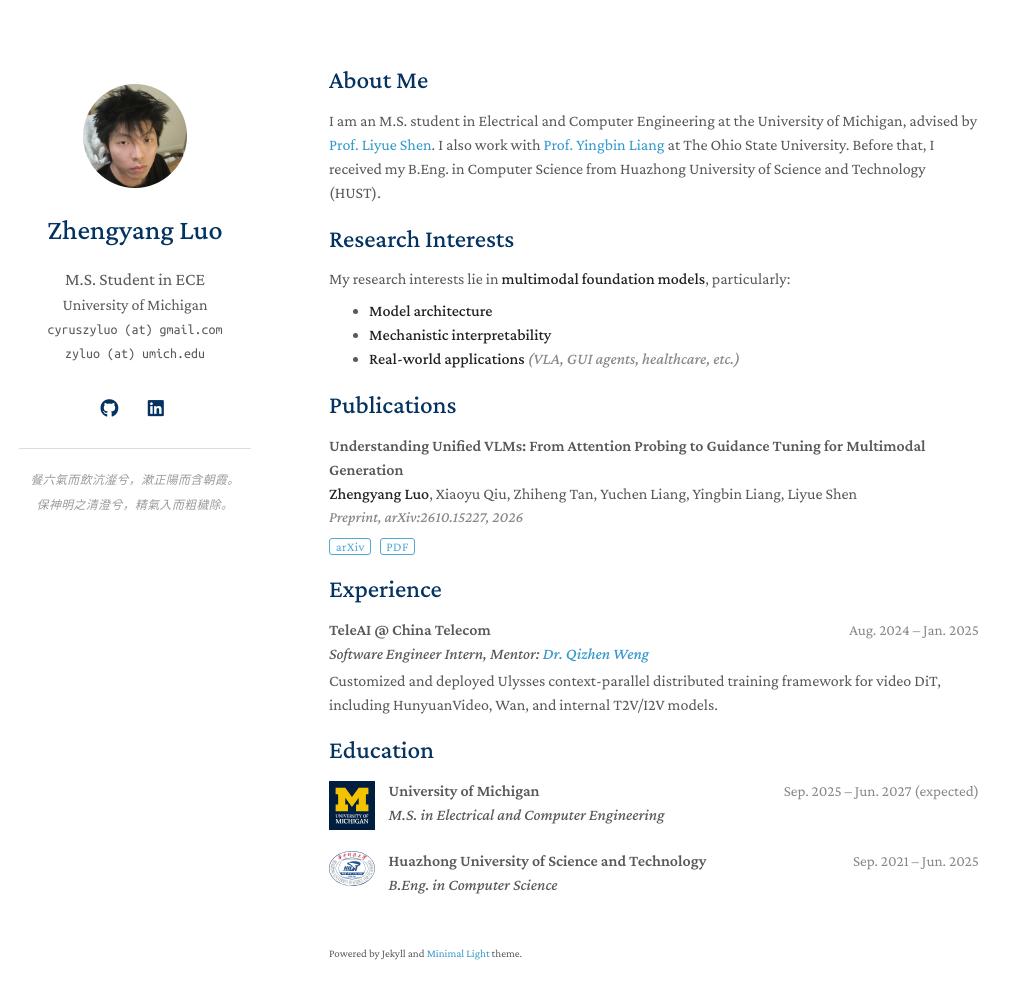
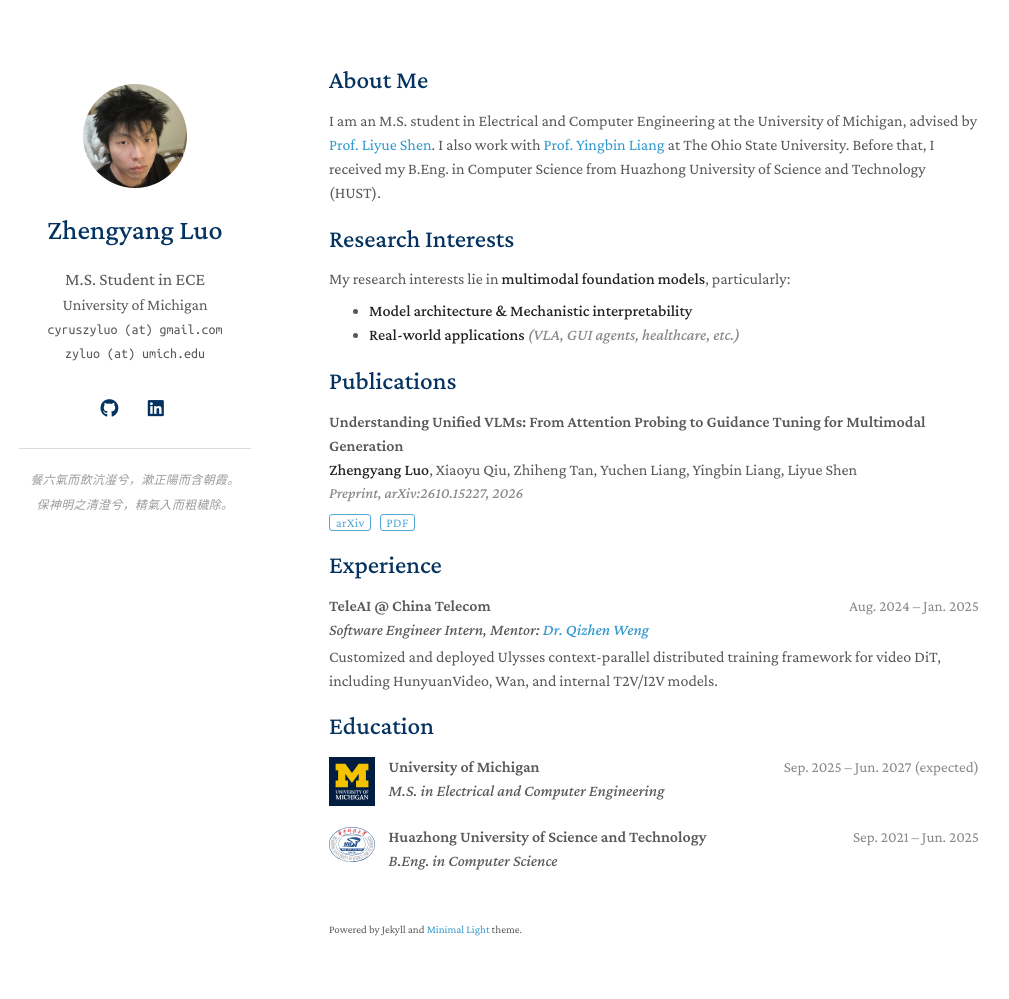
Before and after one commit to peacewang017/peacewang017.github.io, a Jekyll site: the page built from index.md, in a window 1280 px wide and 1034 px high. Shown: the top 999 px of the window, without its empty margins (141-1150 px from the left). Built offline with Jekyll 4.4.1, drawn with Linux system fonts in a browser that asks for light colours; some web fonts are replaced; a style sheet for code colours, icons or effects is not loaded; our own code applies the rules of GitHub Pages for plain Markdown files.

Commit message:
update
Co-Authored-By: Claude Opus 5 (1M context) <noreply@anthropic.com>

```diff
--- a/index.md
+++ b/index.md
@@ -10,8 +10,7 @@ I am an M.S. student in Electrical and Computer Engineering at the University of
 
 My research interests lie in **multimodal foundation models**, particularly:
 
-- **Model architecture**
-- **Mechanistic interpretability**
+- **Model architecture & Mechanistic interpretability**
 - **Real-world applications** <span class="note">(VLA, GUI agents, healthcare, etc.)</span>
 
 {% include_relative _includes/publications.md %}
```
